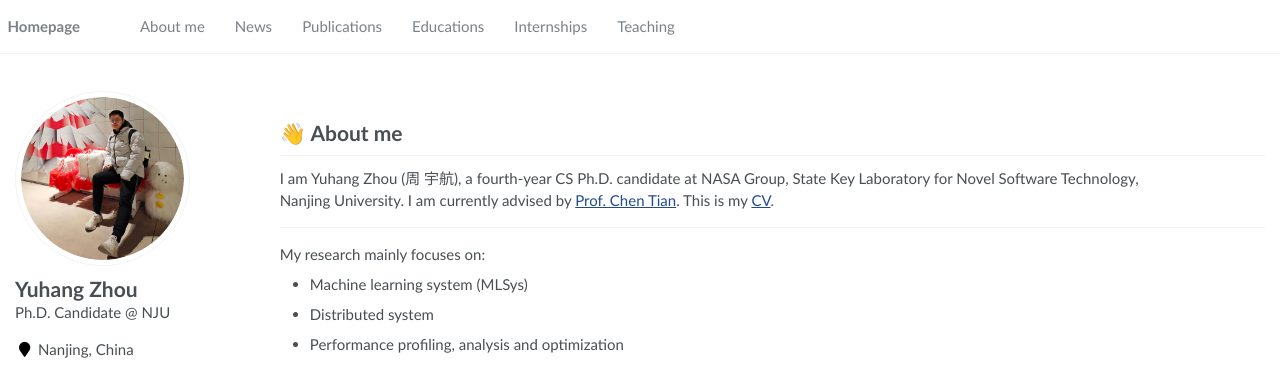
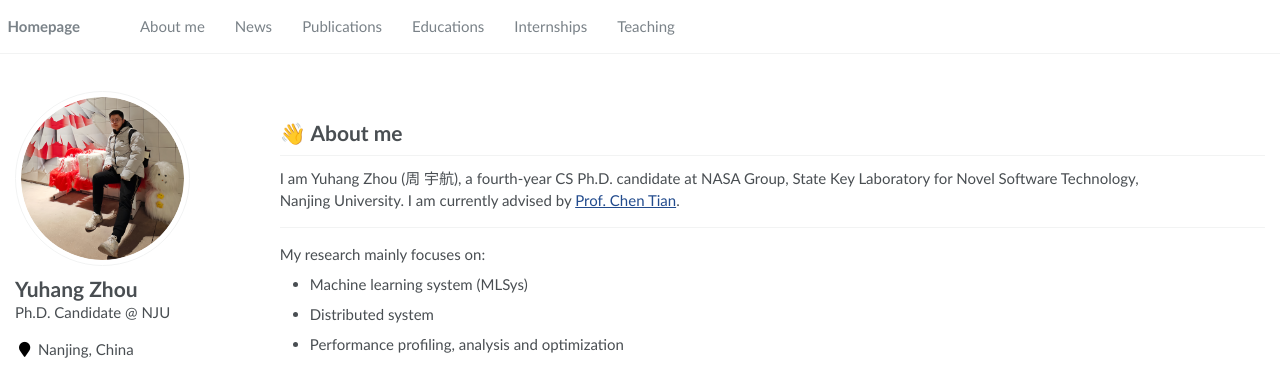
Before and after one commit to njuzyh/njuzyh.github.io, a Jekyll site: the page built from _pages/about.md, in a window 1280 px wide and 1326 px high. Shown: the top 373 px of the window. Built offline with Jekyll 4.4.1, drawn with Linux system fonts in a browser that asks for light colours; some web fonts are replaced; a script that is not in the unit is left out.

Commit message:
updated maps

```diff
--- a/_pages/about.md
+++ b/_pages/about.md
@@ -23,7 +23,8 @@ redirect_from:
 # 👋 About me
 I am Yuhang Zhou (周 宇航), a fourth-year CS Ph.D. candidate at NASA Group, State Key Laboratory for Novel Software Technology,
 \\
-Nanjing University. I am currently advised by [Prof. Chen Tian](https://cs.nju.edu.cn/tianchen/index.htm).  This is my [CV](../files/yuhangzhou_CV.pdf).
+Nanjing University. I am currently advised by [Prof. Chen Tian](https://cs.nju.edu.cn/tianchen/index.htm).
+<!-- This is my [CV](../files/yuhangzhou_CV.pdf). -->
 
 ---
 
@@ -94,4 +95,4 @@ My research mainly focuses on:
 # 📚 Teaching
 - *2022.02 - 2022.06*, Teaching Assistant, Computer Network Spring 2022, Nanjing University.
 
-<!-- <script type="text/javascript" id="clustrmaps" src="//clustrmaps.com/map_v2.js?d=iaPASPcQ0WjfLyPGayaBeBgN2nSY7KSUDzXe9V881tc&cl=ffffff&w=a"></script> -->
+<script type="text/javascript" id="clstr_globe" src="//clustrmaps.com/globe.js?d=qW1Hdbab0yqtSVhvkgvntv3GDKfftXspfZhTGV-XIWM"></script>
```
